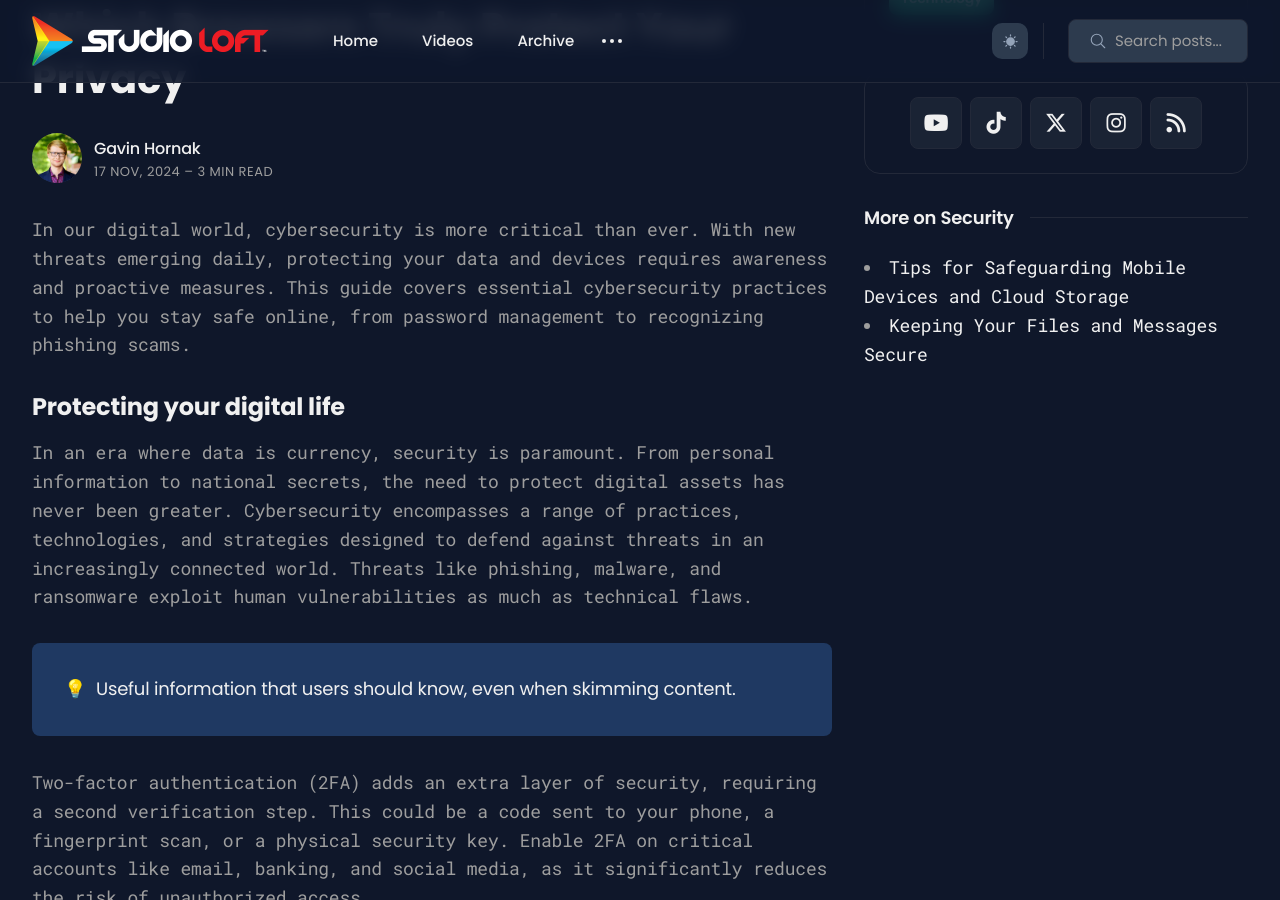
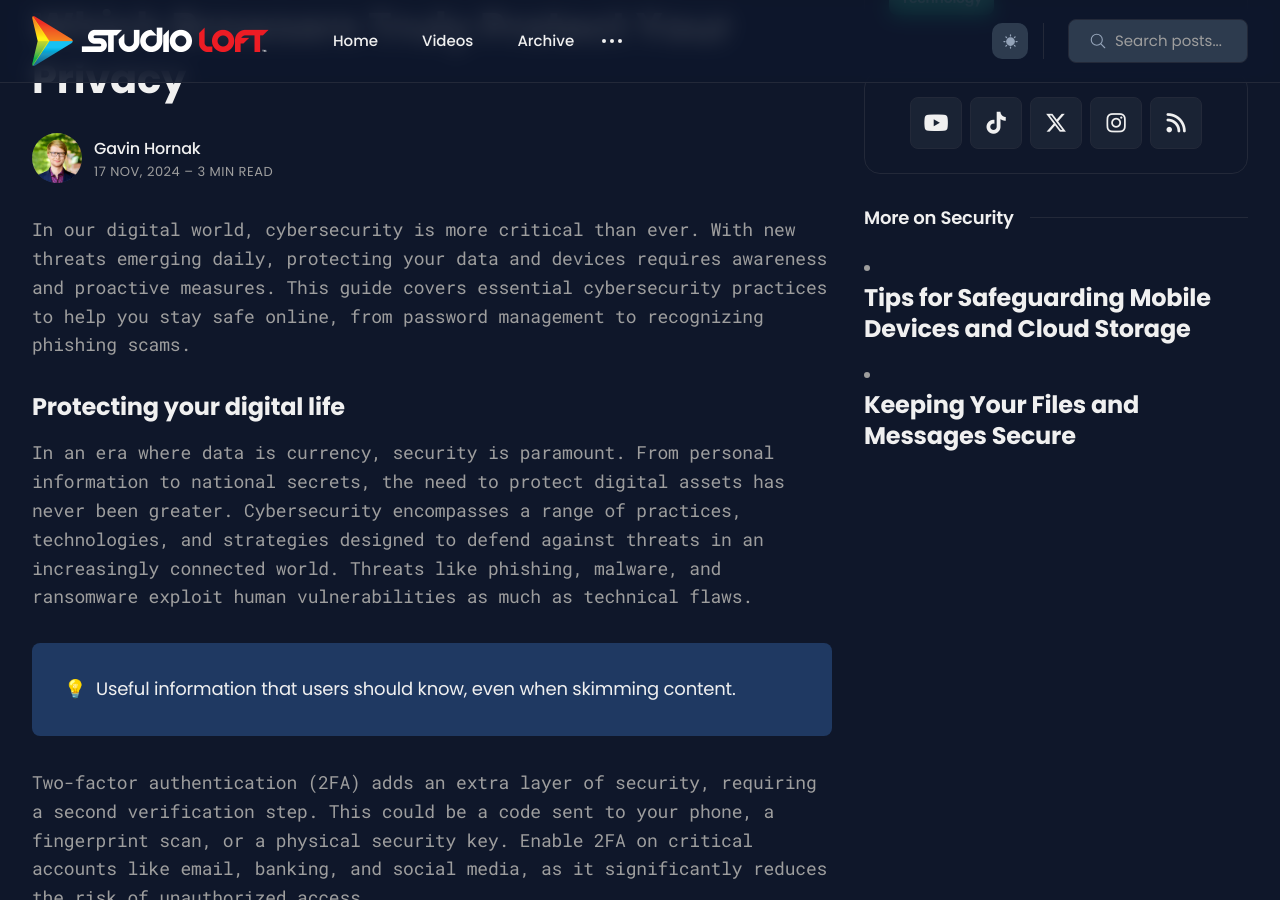
Before and after one commit to studioloft/studioloft.github.io, a Jekyll site: the page built from _posts/2024-11-17-which-browsers-truly-protect-your-privacy.md, in a window 1280 px wide and 900 px high, scrolled down 828 px. Built offline with Jekyll 4.4.1, drawn with Linux system fonts in a browser that asks for light colours.

```diff
--- a/_includes/sidebar-widgets/widget-postlist.html
+++ b/_includes/sidebar-widgets/widget-postlist.html
@@ -6,9 +6,19 @@
     <ul>
       {% assign tag = page.tags[0] %}
       {% assign related_posts = site.posts | where_exp: "post", "post.tags contains tag" | where_exp: "post", "post.url != page.url" %}
-      {% for post in related_posts limit:5 %}
-        <li><a href="{{ post.url | relative_url }}">{{ post.title }}</a></li>
+      {% for post in related_posts limit:20 %}
+        <li><h3 class="post-featured-title"><a href="{{ post.url | relative_url }}">{{ post.title }}</a></h3></li>
       {% endfor %}
     </ul>
   </div>
 {% endif %}
+
+
+<!---
+What this does:
+	•	Checks if the current page has tags (page.tags).
+	•	Takes the first tag (page.tags[0]) — you can change this to loop through multiple tags if you like.
+	•	Finds all posts in site.posts that contain that same tag.
+	•	Excludes the current post itself.
+	•	Lists up to 20 related posts.
+-->
```
